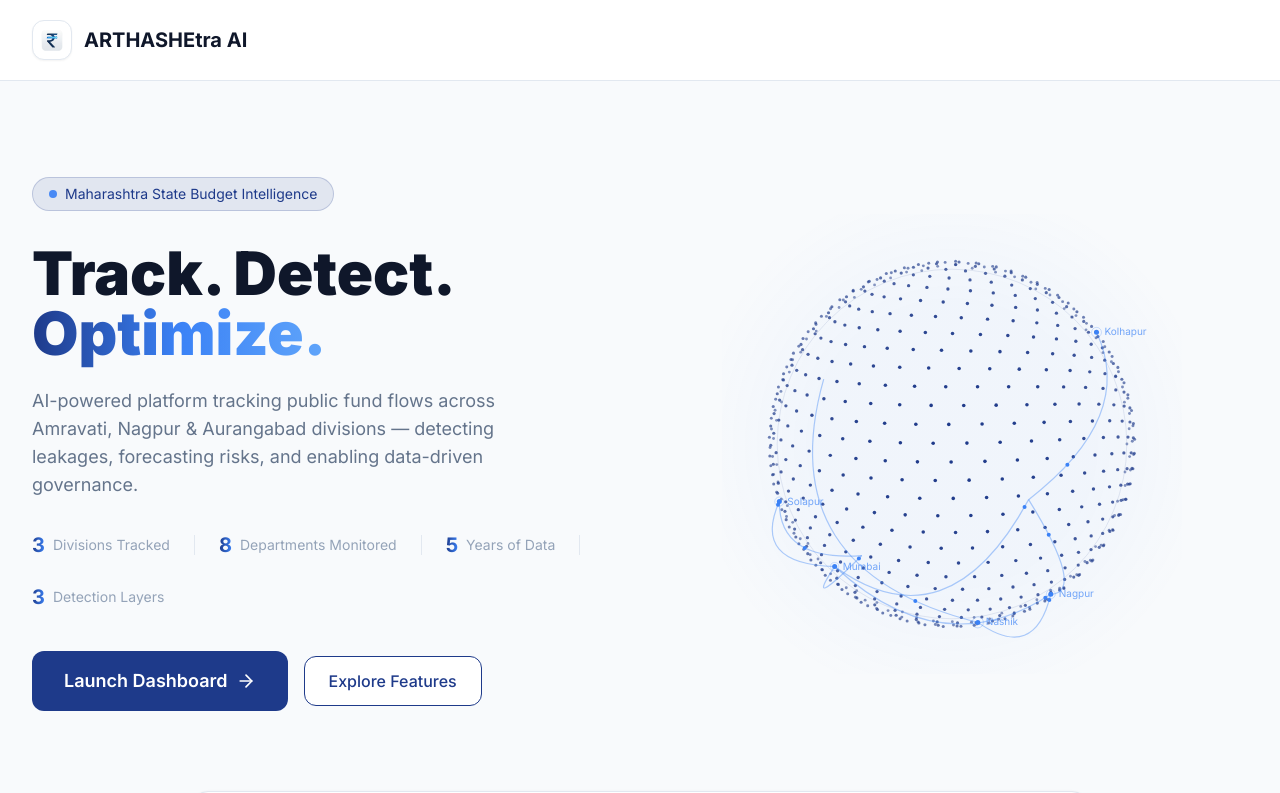
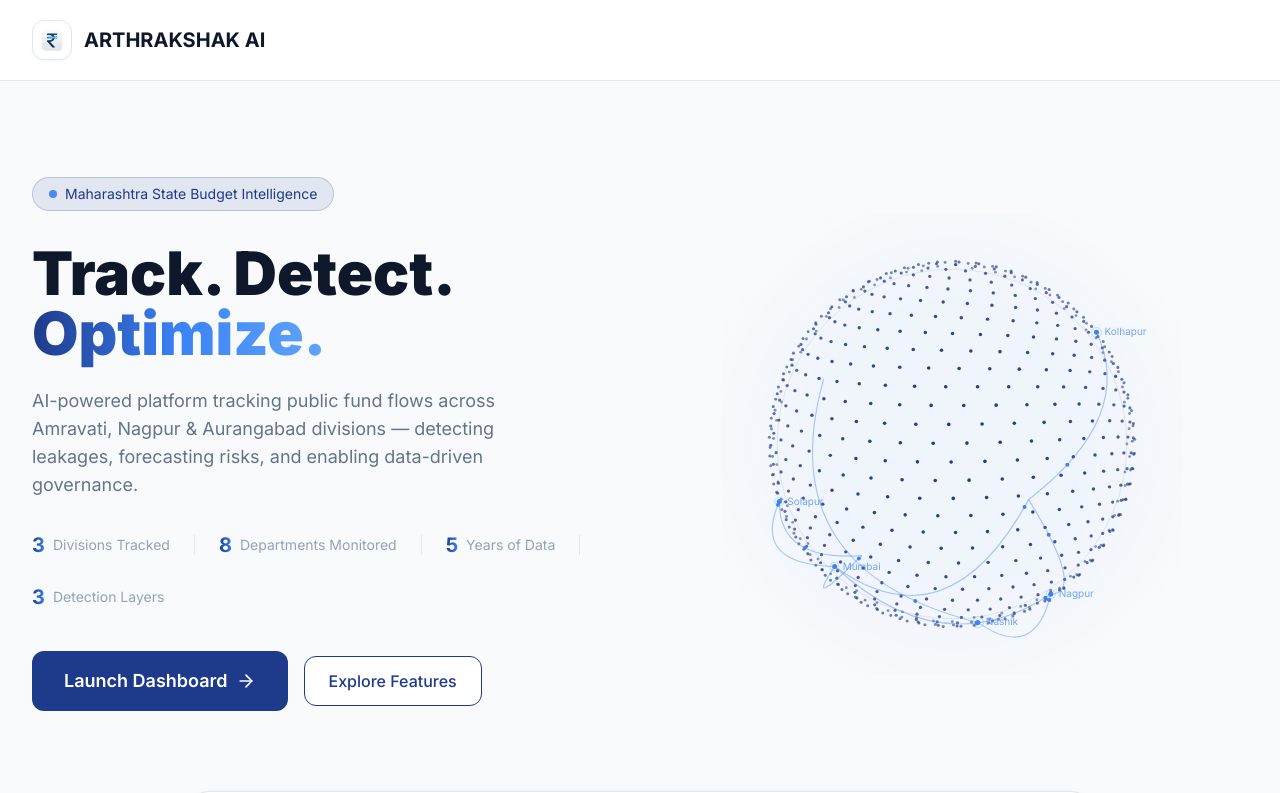
Before and after one commit to Sarasbari/COHERENCE-26_CRAZZY, a React (Vite) app in the folder client/: page / in a window 1280 px wide. Shown: the top 793 px of the page. Built offline with nearby package versions, Linux system fonts and the light colour scheme; no server answers.

Commit message:
feat: Implement a new chatbot component with RAG and speech recognition for budget data analysis and introduce a new budget visualization page.

```diff
--- a/client/src/components/chat/ChatBot.jsx
+++ b/client/src/components/chat/ChatBot.jsx
@@ -205,7 +205,7 @@ export default function ChatBot() {
                                     <img src="/logo.png" alt="Logo" className="w-full h-full object-contain" />
                                 </div>
                                 <div>
-                                    <h2 className="text-white font-bold text-base leading-tight">ARTHASHEtra AI</h2>
+                                    <h2 className="text-white font-bold text-base leading-tight">ARTHRAKSHAK AI</h2>
                                     <p className="text-xs text-gray-400 leading-tight">Powered by Llama 3.3 70B</p>
                                 </div>
                             </div>
@@ -229,7 +229,7 @@ export default function ChatBot() {
                                         <Bot size={32} className="text-orange-500" />
                                     </div>
                                     <div>
-                                        <h3 className="text-white font-bold text-lg mb-1">Ask ARTHASHEtra AI</h3>
+                                        <h3 className="text-white font-bold text-lg mb-1">Ask ARTHRAKSHAK AI</h3>
                                         <p className="text-sm text-gray-400 max-w-[250px] mx-auto">
                                             Answers grounded in Maharashtra state budget data
                                         </p>
--- a/client/src/config/constants.js
+++ b/client/src/config/constants.js
@@ -98,6 +98,6 @@ export const GROQ_CONFIG = {
 // ========================
 // APP CONFIG
 // ========================
-export const APP_NAME = 'ARTHASHEtra AI';
+export const APP_NAME = 'ARTHRAKSHAK AI';
 export const APP_TAGLINE = 'National Budget Intelligence & Leakage Detection';
 export const STATE_NAME = 'Maharashtra';
--- a/client/src/pages/BudgetFlowVisualization.jsx
+++ b/client/src/pages/BudgetFlowVisualization.jsx
@@ -876,7 +876,7 @@ export default function BudgetFlowVisualization() {
                 className="max-w-7xl mx-auto px-4 sm:px-6 lg:px-8 mt-16 pt-6 border-t border-slate-200/60 text-center relative z-10"
             >
                 <p className="text-[11px] text-slate-400">
-                    © {new Date().getFullYear()} ARTHASHEtra AI • Budget Flow Intelligence •
+                    © {new Date().getFullYear()} ARTHRAKSHAK AI • Budget Flow Intelligence •
                     Data:{' '}
                     <a
                         href="https://data.gov.in"
```
